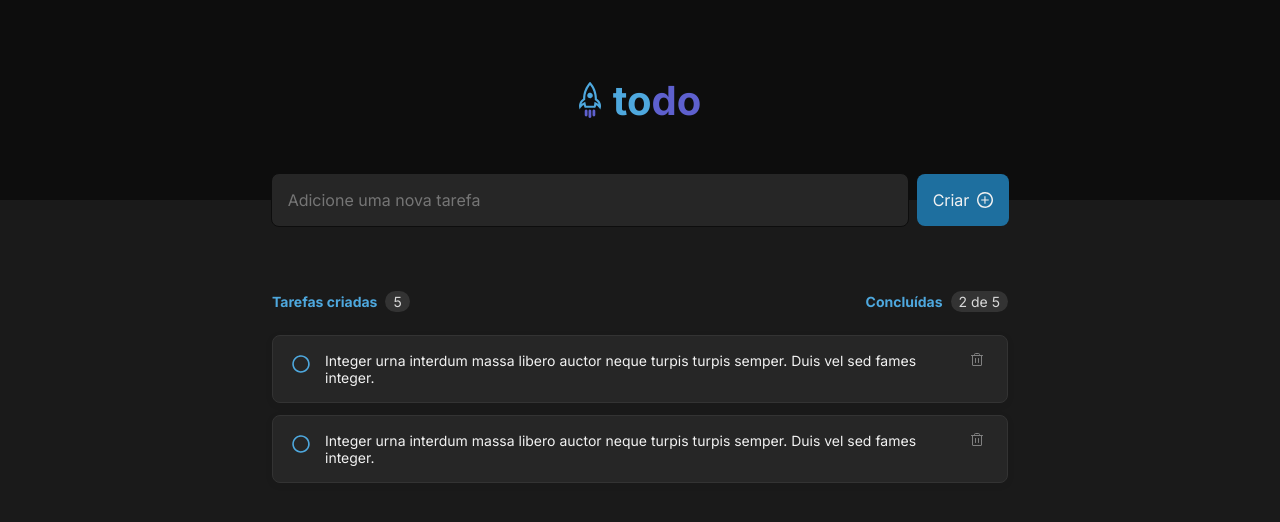
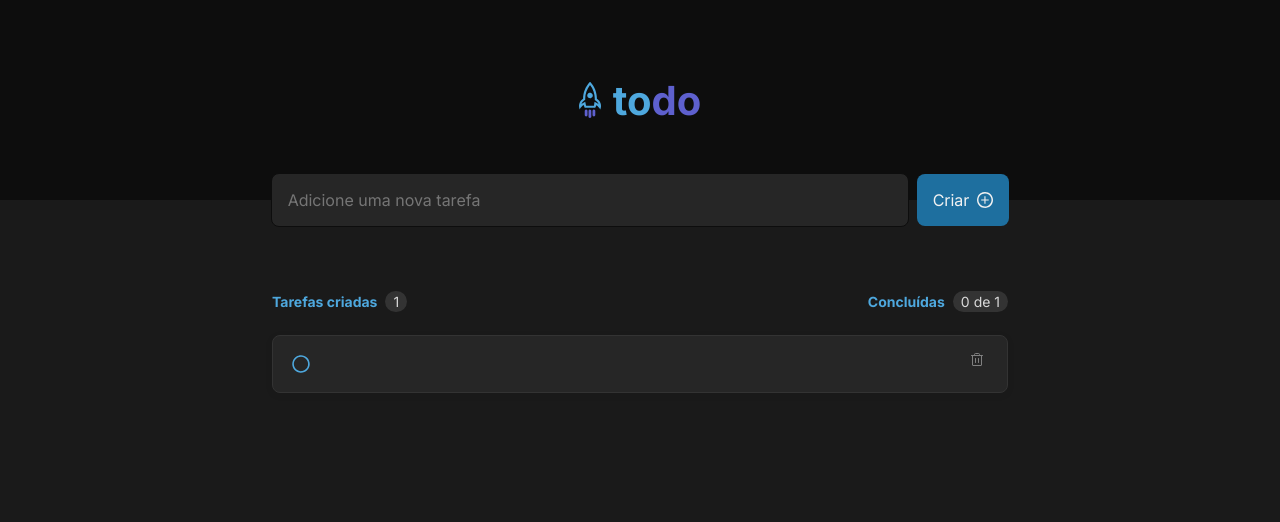
Before and after one commit to lucasveigaa/todolist-ignite, a React (Vite) app: page / in a window 1280 px wide. Shown: the top 522 px of the page. Built offline with nearby package versions, Linux system fonts and the light colour scheme.

Commit message:
Finishing the logical part of adding and removing tasks

```diff
--- a/src/App.tsx
+++ b/src/App.tsx
@@ -13,7 +13,7 @@ function App() {
     <>
       <Header/>
       <InputTask tasks={tasks} setTasks={setTasks} newTask={newTask} setNewTask={setNewTask}/>
-      <FeedTasks/>
+      <FeedTasks tasks={tasks} setTasks={setTasks}/>
     </>
 
   )
--- a/src/components/FeedTasks.tsx
+++ b/src/components/FeedTasks.tsx
@@ -1,32 +1,52 @@
 import style from "./FeedTasks.module.css";
 import { Trash } from 'phosphor-react'
+import { ChangeEvent, useState } from "react";
 
-export function FeedTasks() {
+interface FeedProps {
+  tasks: string[];
+  setTasks: React.Dispatch<React.SetStateAction<string[]>>;
+}
+
+export function FeedTasks({ tasks, setTasks }: FeedProps) {
+
+  const [countChecks, setCountChecks] = useState(0)
+
+  function handleDeleteTask(taskToDelet: string){
+      const tasksWithoutDeletedOne = tasks.filter(task => {
+        return task !== taskToDelet
+      })
+      setTasks(tasksWithoutDeletedOne)
+  }
+
+  function handleChecked(event: ChangeEvent<HTMLInputElement>){
+    if (event.target.checked) {
+      setCountChecks(countChecks + 1)
+    }
+  }
+
   return (
     <main className={style.main}>
       <header className={style.header}>
         <div>
           <strong>Tarefas criadas</strong>
-          <span>5</span>
+          <span>{tasks.length}</span>
         </div>
         <div>
           <strong>Concluídas</strong>
-          <span>2 de 5</span>
+          <span>{countChecks} de {tasks.length}</span>
         </div>
       </header>
 
-      <div className={style.divInput}>
-        <input type='checkbox' id='tarefa1' name='tarefa1'/>
-        <label htmlFor='tarefa1'></label>
-        <span>Integer urna interdum massa libero auctor neque turpis turpis semper. Duis vel sed fames integer.</span>
-        <button><Trash/></button>
-      </div>
-      <div className={style.divInput}>
-        <input type='checkbox' id='tarefa2' name='tarefa2'/>
-        <label htmlFor='tarefa2'></label>
-        <span>Integer urna interdum massa libero auctor neque turpis turpis semper. Duis vel sed fames integer.</span>
-        <button><Trash/></button>
-      </div>
+      {tasks.map(task => {
+        return(
+          <div key={task} className={style.divInput}>
+            <input onChange={handleChecked} type='checkbox' id={task} name={task}/>
+            <label htmlFor={task}></label>
+            <span>{task}</span>
+            <button onClick={() => handleDeleteTask(task)}><Trash/></button>
+          </div>
+        )
+      })}
 
     </main>
   );
```
